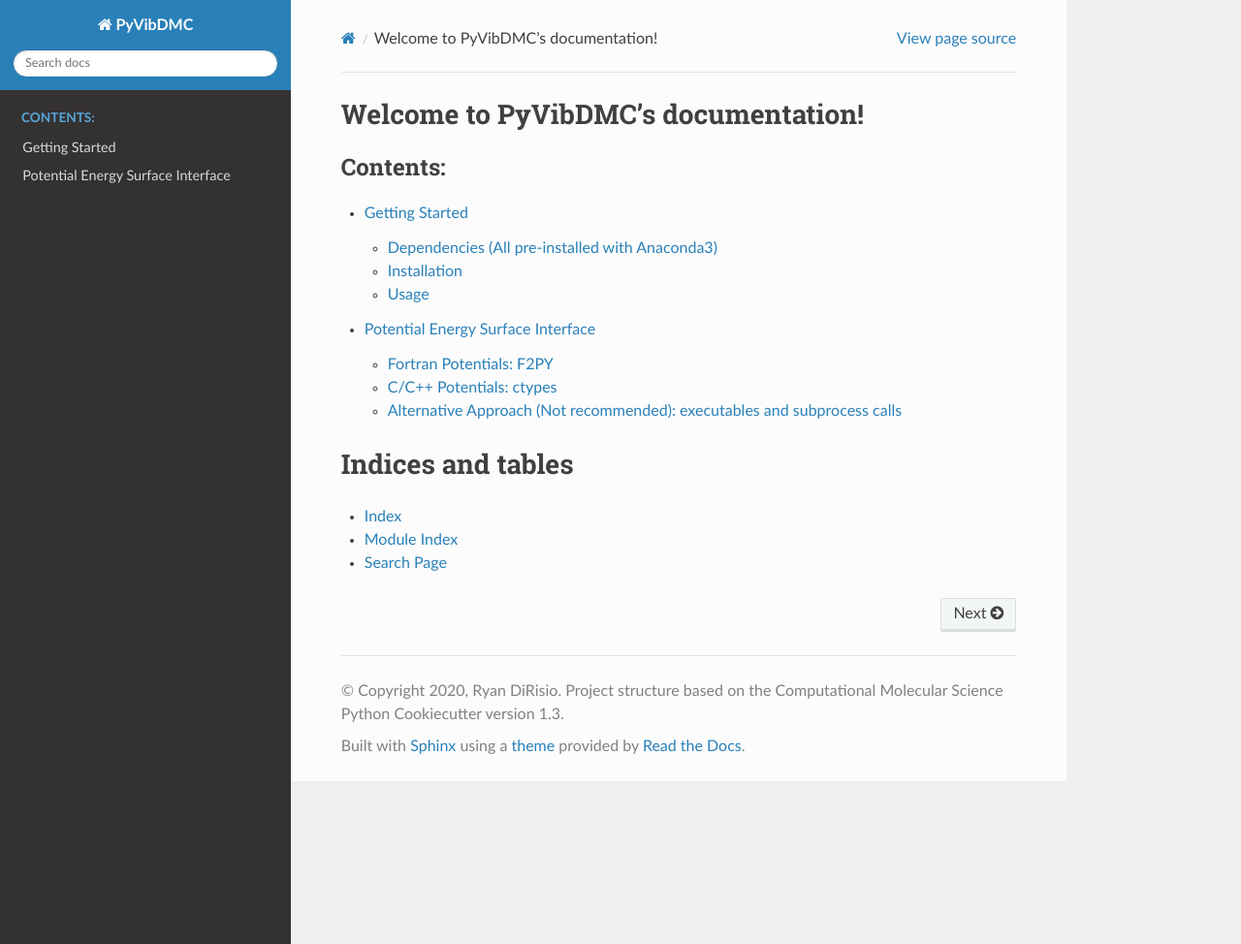
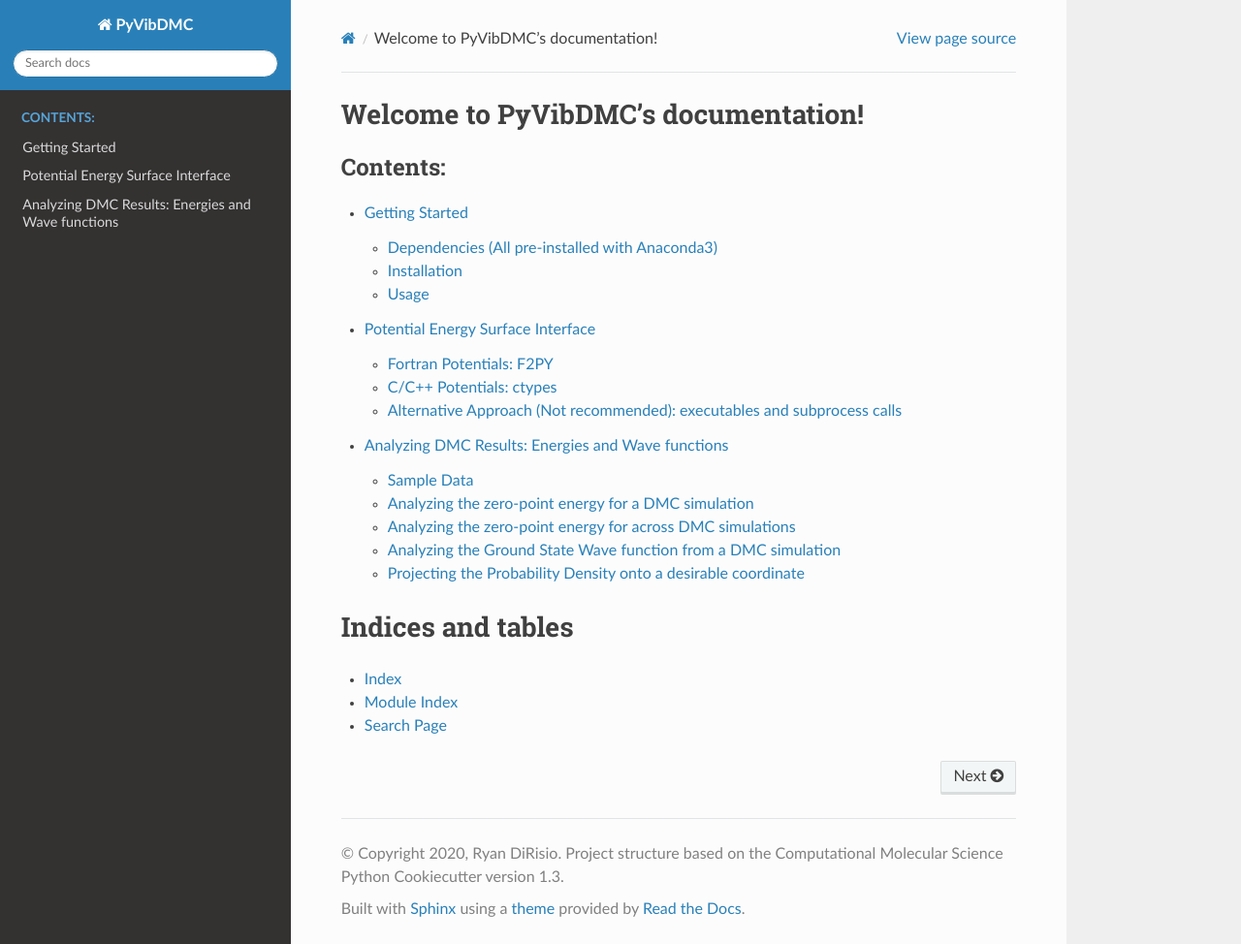
Before and after one commit to rjdirisio/pyvibdmc, a Sphinx documentation site: the page built from docs/index.rst, in a window 1280 px wide and 974 px high. Shown: the whole window at 97% size. Built offline with Sphinx 7.4.7 and the Read the Docs theme 2.0.0, drawn with Linux system fonts in a browser that asks for light colours; some of the changed lines change nothing that is shown.

Commit message:
Added analysis tutorial documentation

```diff
--- /dev/null
+++ b/docs/analysis.rst
@@ -0,0 +1,149 @@
+Analyzing DMC Results: Energies and Wave functions
+=========================================================
+
+``PyVibDMC`` offers a robust suite of tools for analyzing the output from running one or multiple
+DMC simulations.
+
+Sample Data
+-------------------------------------------------------
+In the ``PyVibDMC`` package, you will find sample data for the purpose of this example. The data are the  results of 5 DMC
+simulations run on a water monomer. The potential energy surface for these calculations is prepackaged with
+``PyVibDMC``: the Partridge/Schwenke potential. The results from a single DMC simulation are:
+
+- A ``{sim_name}_sim_info.hdf5`` file, which houses arrays that have the value of Vref at each time step, as well as the population\
+  (for discrete weighting DMC) or continuous weights (for continuous weighting) at each time step. This file also includes a list of\
+  integers that correspond to the atomic numbers of the molecular system used in the simulation, so for a water monomer this will be\
+  [1,1,8] for [H,H,O].
+
+- Many ``wfns/{sim_name}_wfn_{current_time_step}ts.hdf5`` files, which collect a snapshot of the ensemble (the wave function)\
+  at the user specified time steps (from ``wfn_every``), and also its corresponding descendant weights.  Typically, these wave functions and\
+  descendant weights are combined into one, larger wave function to improve on statistical uncertainty in the wave function.
+
+- Many ``chkpts/{sim_name}_{current_time_step}.pickle`` files, which is the simulation checkpointing itself every x\
+  time steps specified by the user in ``chkpt_every``.
+
+All of these files will output in the user-specified ``output_folder``. For the purposes of this overview, we will be
+using the prepackaged simulation data that comes with ``PyVibDMC``.  For the sample data, each ``sim_name`` is
+``tutorial_water_{i}``, where ``i`` is an integer between 0 and 4, and the ``output_folder`` is ``sample_sim_data`` for
+all 5 simulations.
+
+**Analysis Note: PyVibDMC takes in coordinates and potential energy values in atomic units.  However, it returns geometries in Angstroms!**
+**Coding Note: We recommend that you specify simulation output to go outside the PyVibDMC package.**
+
+This is purely for demonstration purposes.
+
+Analyzing the zero-point energy for a DMC simulation
+-------------------------------------------------------
+One of the best indicators for convergence of a DMC simulation is the calculation of zero-point energy. In order to calculate
+this metric, one must average ``Vref`` over a certain amount of the simulation time, as the value fluctuates about the actual
+zero-point energy as the simulation moves forward.
+
+To calculate the zero-point energy based on a single DMC simulation, one would do::
+
+   time_step_onwards = 200
+   tutorial_sim = SimInfo('PyVibDMC/sample_sim_data/tutorial_water_0_sim_info.hdf5')
+   zpe = tutorial_sim.get_zpe(onwards=time_step_onwards)
+
+The ``onwards`` argument to ``get_zpe`` is specifying at which time step should I begin averaging ``Vref``.  The ``PyVibDMC`` code
+will then calculate the average from ``onwards`` until the end of the simulation.  There is no one good number for this.
+If you examine ``Vref`` as a function of the time step, you will see that the simulation converges relatively quickly.
+As such, it is our recommendation that you use the last 4/5ths of the simulation for averaging ``Vref``. It is also
+worth exploring how ``zpe`` changes if you choose different values.
+
+Analyzing the zero-point energy for across DMC simulations
+-----------------------------------------------------------
+Due to the stochastic nature of DMC, it is generally not recommended to only run a single DMC simulation
+on a molecular system of interest.  As such, it is generally best practice to run 3-5 DMC simulations, and compare
+the zero-point energies calculated from each of those simulations. That way, we can calculate an average zpe and
+also report uncertainties from the average across the simulations.
+
+This is how one would compare across DMC simulations using ``PyVibDMC``::
+
+    zpes = []
+    for sim_num in range(5):
+        tutorial_sim = SimInfo(f'PyVibDMC/sample_sim_data/tutorial_water_{sim_num}_sim_info.hdf5')  # 5 DMC sims!
+        this_zpe = tutorial_sim.get_zpe(onwards=200)
+        zpes.append(this_zpe)
+    final_zpe = np.average(zpes)
+    final_std_dev = np.std(zpes)
+
+So, we are *averaging the average Vref* across 5 different DMC simulations.
+
+
+Analyzing the Ground State Wave function from a DMC simulation
+---------------------------------------------------------------
+Each DMC simulation should output multiple snapshots of the ensemble of walkers after some equilibration time.  The
+number of wave functions will be dependent on the ``wfn_every`` argument, the ``num_timesteps`` argument,
+the ``equil_steps`` argument, and the ``desc_steps`` argument. ``PyVibDMC`` will start collecting wave functions after
+``equil_steps`` time steps, every ``wfn_every`` time steps.  Descendant weighting will happen for ``desc_steps`` time
+steps, and this will all repeat until ``num_timesteps`` is reached.
+
+In the simulation data, a wave function was collected every 100 time steps, but not until the 500th time step. This
+repeated until 1000 time steps.
+
+Here is how to combine the various snapshots (500 to 900), and their descendant weights,
+taken from a single DMC simulation::
+
+   tutorial_sim = SimInfo('PyVibDMC/sample_sim_data/tutorial_water_0_sim_info.hdf5')
+   combined_wfns, dws = test_sim.get_wfns([500, 600, 700, 800, 900])
+
+
+Projecting the Probability Density onto a desirable coordinate
+-----------------------------------------------------------------
+With the wave function and descendant weights, we may then examine at the probability amplitude (:math:`\Psi^{2}`).
+Since the wave function is a multidimensional ensemble of localized functions, however, we can integrate over all
+other degrees of freedom and just examine one-dimensional projections. Say we wanted to examine what the probability
+amplitude looked like along the HOH bond angle in a water molecule.
+
+Here is the code that will perform that projection, as well as plot it::
+
+    from PyVibDMC.analysis import * #this imports AnalyzeWfn as well as Plotter
+    import numpy as np
+
+    tutorial_sim = SimInfo('PyVibDMC/sample_sim_data/tutorial_water_0_sim_info.hdf5')
+    cds, dws = tutorial_sim.get_wfns([500, 600, 700, 800, 900])  # get wave functions from a simulation
+
+    analyzer = AnalyzeWfn(cds)  # initialize analyzer object
+    hoh_angle = analyzer.bond_angle(atm1=0,
+                                    atm_vert=2,
+                                    atm3=1)  # [H H O], so atm[2] at vertex
+
+    hoh_angle = np.rad2deg(hoh_angle)  # analyzer returns in radians, convert to degrees for clarity
+
+    hoh_histo = analyzer.projection_1d(attr=hoh_angle,  # make a 1d histogram , x/y data
+                                       desc_weights=dws,
+                                       bin_num=20,
+                                       range=(60, 150))
+
+    Plotter.plt_hist1d(hist=hoh_histo,  # plot histogram x/y data
+                       xlabel=r"HOH Angle $\rm{\theta}$ (Degrees)",
+                       save_name=f'{savefigpth}HOH_angle.png')
+
+There are many, many ways to interrogate a system.  We could have easily examined an OH stretch by doing
+``bond_length = analyzer.bond_length(2,0)``.  The ``AnalyzeWfn`` class has a lot of functions that can be used to
+examine the system, feel free to examine the ``PyVibDMC`` API for more information.
+
+A way to get a good overview of a molecular system is by examining all atom-atom distances. Here is an example of how to
+do that::
+
+    import itertools as itt
+    tutorial_sim = SimInfo('PyVibDMC/sample_sim_data/tutorial_water_0_sim_info.hdf5')
+    cds, dws = tutorial_sim.get_wfns([500, 600, 700, 800, 900])  # get wave functions from a simulation
+    analyzer = AnalyzeWfn(cds)  # initialize analyzer object
+
+    num_atoms = cds.shape[1] #remember, nxmx3 array
+    combos = itt.combinations(range(num_atoms), 2) #get all numbered pairs of atoms
+    for combo in combos:  # for each pair of atom-atom distances, calculate the bond length for each walker
+        cur_bl = analyzer.bond_length(combo[0], combo[1])
+
+        bl_histo = analyzer.projection_1d(attr=cur_bl,  # make a 1d histogram , x/y data
+                                          desc_weights=dws,
+                                          range=(0, 3))
+
+        Plotter.plt_hist1d(hist=bl_histo,  # plot histogram x/y data
+                           xlabel=f"Bond Length R{combo[0]}-R{combo[1]} (Angstroms)",
+                           save_name=f'{savefigpth}BondLength_R{combo[0]}R{combo[1]}.png')
+
+To see more examples of DMC wave function analysis, including more advanced ones, please check out the
+`tests/test_analysis.py <https://github.com/rjdirisio/PyVibDMC/blob/master/PyVibDMC/tests/test_analysis.py>`_ file in
+the ``PyVibDMC`` repository on Github.
--- a/docs/index.rst
+++ b/docs/index.rst
@@ -12,6 +12,7 @@
 
    getting_started
    potentials
+   analysis
 
 
 
```
